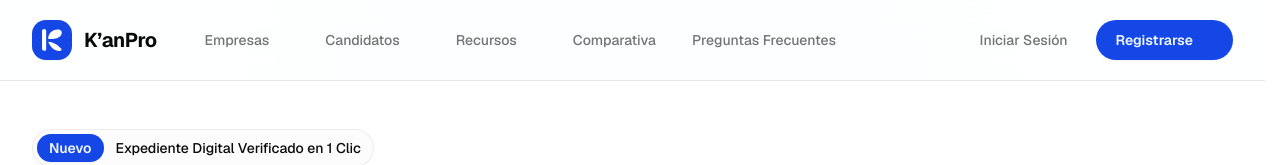
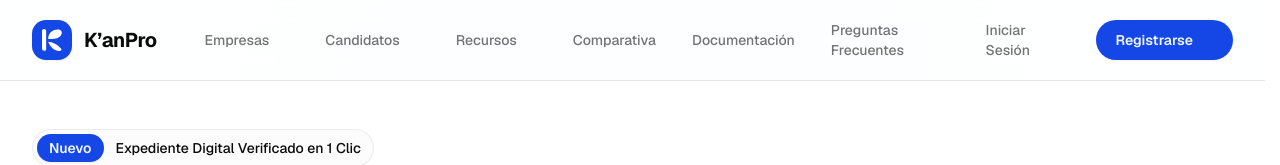
Before and after one commit to BrianPech/kanpro, a Next.js app: page / in a window 1280 px wide. Shown: the top 165 px of the page. Built offline with nearby package versions, Linux system fonts and the light colour scheme; some icons are missing.

Commit message:
feat(nav): agregar enlace directo y tarjeta a la documentación (/help) en Navigation 14

```diff
--- a/src/components/blocks/navigation-14.tsx
+++ b/src/components/blocks/navigation-14.tsx
@@ -18,6 +18,7 @@ import {
   FileText,
   BookOpen,
   BarChart3,
+  HelpCircle,
   type IconComponent,
 } from "@/components/ui/icons";
 
@@ -123,30 +124,31 @@ const DEFAULT_CATEGORIES: Record<string, NavCategory> = {
         href: "#comparativa",
       },
       {
-        icon: BarChart3,
-        title: "Tabuladores Salariales",
-        description: "Rangos de compensación actualizados para la península de Yucatán.",
-        href: "#comparativa",
+        icon: BookOpen,
+        title: "Documentación Oficial",
+        description: "Manuales operativos, guías fiscales SAT y procesos de contratación.",
+        href: "/help",
       },
       {
-        icon: BookOpen,
+        icon: HelpCircle,
         title: "Preguntas Frecuentes",
         description: "Todo sobre validación de expedientes, CFDI y alta patronal.",
         href: "#faq",
       },
     ],
     featured: {
-      tag: "Sureste MX",
-      title: "Ecosistema Laboral del Sureste",
-      description: "Impulsando el empleo formal en hotelería, comercio, logística y servicios.",
-      href: "#faq",
-      ctaText: "Ver Preguntas",
+      tag: "Centro de Ayuda",
+      title: "Documentación y Soporte",
+      description: "Aprende a gestionar expedientes digitales, altas y contratos sin intermediarios.",
+      href: "/help",
+      ctaText: "Ver Documentación",
     },
   },
 };
 
 const DEFAULT_DIRECT_LINKS = [
   { label: "Comparativa", href: "#comparativa" },
+  { label: "Documentación", href: "/help" },
   { label: "Preguntas Frecuentes", href: "#faq" },
 ];
 
```
